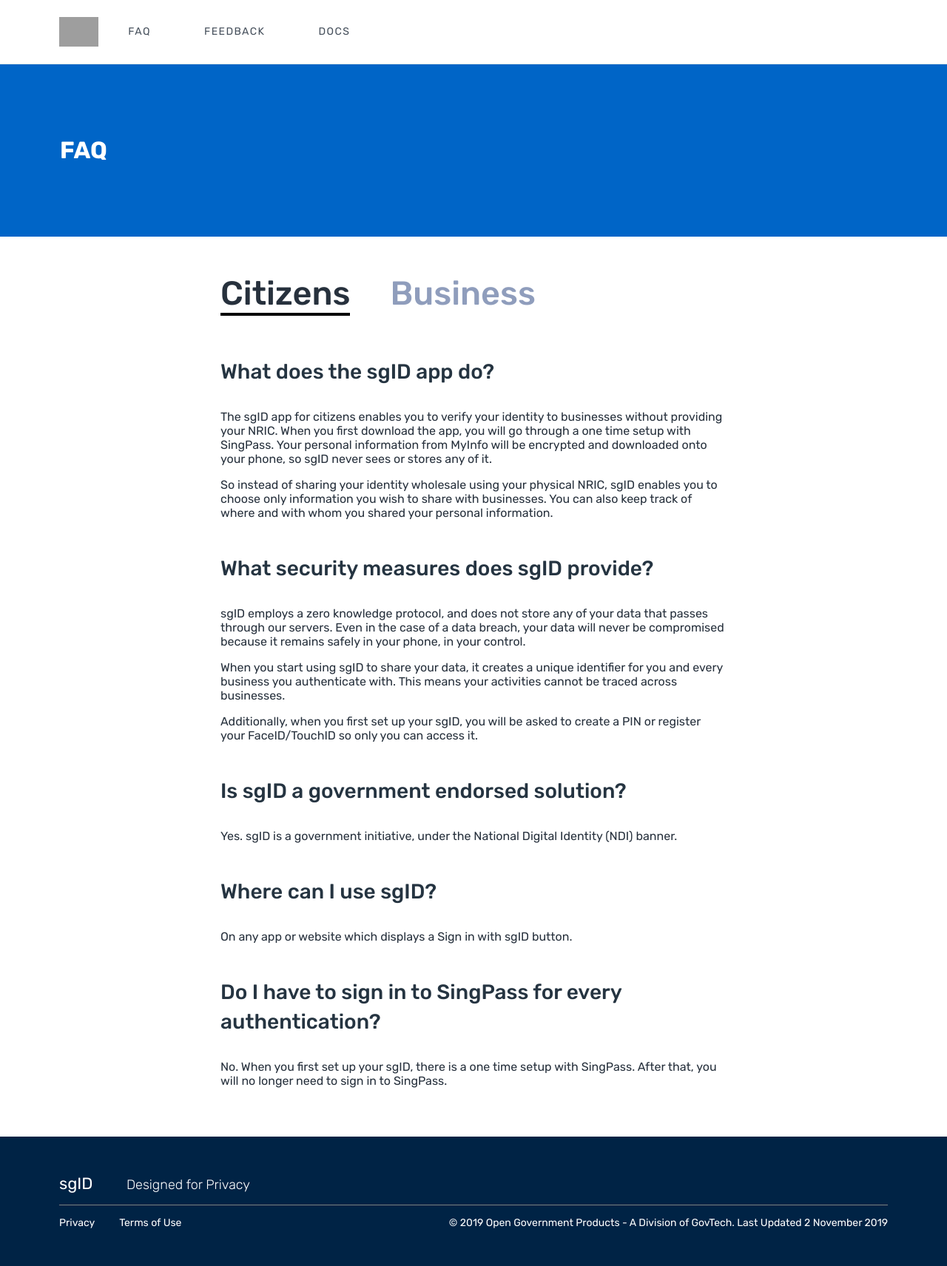
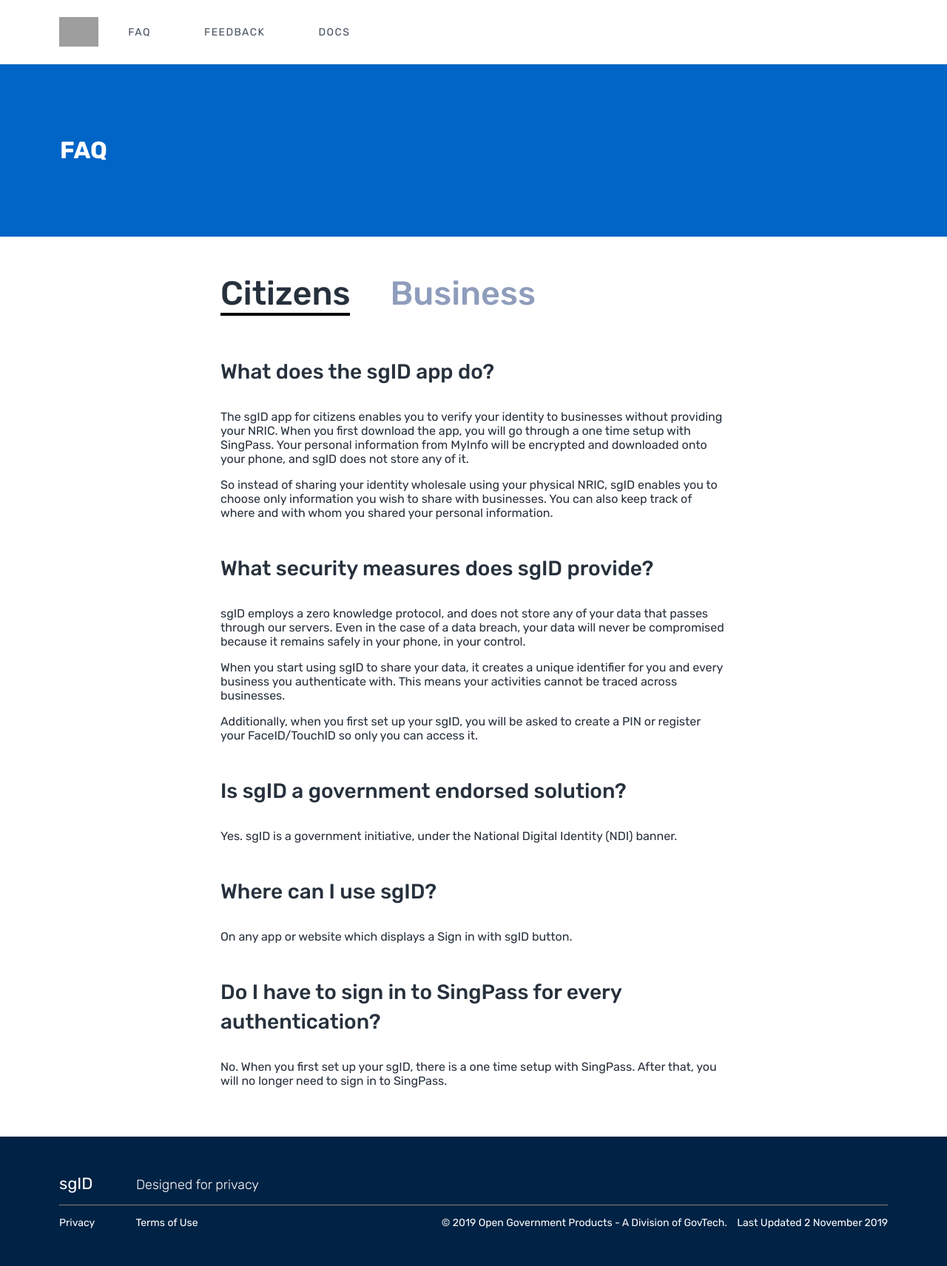
Before and after one commit to opengovsg/sgID-microsite, a Jekyll site: the page built from faq.md, in a window 1280 px wide. Shown: the whole page at 74% size. Built offline with Jekyll 4.4.1, drawn with Linux system fonts in a browser that asks for light colours; grey boxes are pictures that could not be loaded.

Commit message:
More changes

```diff
--- a/_config.yml
+++ b/_config.yml
@@ -2,7 +2,7 @@
 description: >- # this means to ignore newlines until "baseurl:"
   Sign in with sgID
 tagline: >-
-  Designed for Privacy
+  Designed for privacy
 baseurl: "" # the subpath of your site, e.g. /blog
 
 # Build settings
--- a/_includes/footer.html
+++ b/_includes/footer.html
@@ -1,16 +1,17 @@
 <footer class="site-footer h-card">
   <data class="u-url" href="{{ "/" | relative_url }}"></data>
   <div class="footer-description">
-    <span class="footer-heading">{{ site.title | escape }} </span><span
-      class="footer-heading-tagline">{{ site.tagline | escape }}</span>
+    <span class="footer-heading" style="width: 100px">{{ site.title | escape }} </span>
+    <span class="footer-heading-tagline">{{ site.tagline | escape }}</span>
   </div>
   <div class="footer-nav">
     <div class="footer-nav-links">
-      <span><a class="footer-nav-link" href="{{ '/privacy' | relative_url }}">Privacy</a></span>
+      <span><a class="footer-nav-link" style="width: 100px" href="{{ '/privacy' | relative_url }}">Privacy</a></span>
       <span><a class="footer-nav-link" href="{{ '/terms-of-use' | relative_url }}">Terms of Use</a></span>
     </div>
     <div class="footer-nav-description">
-      <span>© 2019 Open Government Products - A Division of GovTech.</span>  <span class="last-updated-text">Last Updated
+      <span>© 2019 Open Government Products - A Division of GovTech.</span>
+      <span class="last-updated-text">Last Updated
         {{ site.time | date: "%-d %B %Y" }}</span>
     </div>
   </div>
--- a/_includes/head.html
+++ b/_includes/head.html
@@ -2,7 +2,7 @@
   <meta charset="utf-8">
   <meta http-equiv="X-UA-Compatible" content="IE=edge">
   {% seo %}
-  <meta name="viewport" content="width=device-width, initial-scale=1">
+  <meta name="viewport" content="width=device-width, initial-scale=1.0">
   <link rel="shortcut icon" type="image/png" href="favicon.png">
   <link rel="stylesheet" href="{{ '/assets/css/custom.css' | relative_url }}">
   <link href="https://fonts.googleapis.com/css?family=Rubik:300,400,500,700,900&display=swap" rel="stylesheet">
--- a/assets/css/custom.css
+++ b/assets/css/custom.css
@@ -31,7 +31,7 @@
 
 .col {
   width: 50%;
-  margin: auto;
+  margin: 0 auto;
 }
 
 .button {
@@ -62,7 +62,7 @@
 .mobile-logo {
   display: none;
   height: 30px;
-  margin-right: 40px;
+  margin-right: 10vw;
 }
 
 .site-nav {
@@ -77,7 +77,7 @@
   padding: 15px 80px;
   border-top: 0px;
   border-bottom: 1px solid #e8e8e8;
-  min-height: 55.95px;
+  min-height: 56px;
   position: relative;
   display: flex;
   align-items: center;
@@ -126,7 +126,7 @@
 }
 
 .intro-container-subtitle {
-  padding: 0 50px;
+  padding: 40px 50px 0;
   font-size: 21px;
   line-height: 1.43;
   text-align: center;
@@ -172,9 +172,9 @@
 }
 
 .video-player {
-  width: 80vw;
+  width: 70vw;
   max-width: 1200px;
-  height: calc(80vw / 853 * 480 + 20px);
+  height: calc(70vw / 853 * 480 + 20px);
   max-height: calc(1200px / 853 * 480 + 20px);
   margin: auto;
   margin-top: 50px;
@@ -185,9 +185,9 @@
 }
 
 .video-player iframe {
-  width: 80vw;
+  width: 70vw;
   max-width: 1200px;
-  height: calc(80vw / 853 * 480);
+  height: calc(70vw / 853 * 480);
   max-height: calc(1200px / 853 * 480);
 }
 
@@ -288,10 +288,11 @@
 }
 
 .how-it-works-left {
-  padding: 200px 0;
+  padding: 200px 3vw;
   display: flex;
   flex-direction: column;
-  align-items: center;
+  max-width: 350px;
+  margin: auto;
 }
 
 .how-it-works-subtitle {
@@ -306,8 +307,6 @@
 .how-it-works-title {
   font-size: 35px;
   font-weight: 500;
-  line-height: 1.23;
-  color: #0065c7;
   padding-bottom: 13px;
   font-family: "Rubik", sans-serif;
 }
@@ -353,7 +352,7 @@
 }
 
 .benefits-citizens-container {
-  padding: 40px 3vw;
+  padding: 100px 3vw 40px;
   text-align: center;
   color: white;
   background: #002345;
@@ -521,10 +520,10 @@
 .footer-heading {
   font-size: 22px;
   color: #ffffff;
+  display: inline-block;
 }
 
 .footer-heading-tagline {
-  padding-left: 40px;
   font-size: 18px;
   font-weight: 200;
 }
@@ -543,8 +542,8 @@
 }
 
 .footer-nav-link {
-  padding-right: 30px;
   color: #ffffff;
+  display: inline-block;
 }
 
 .footer-nav-description {
@@ -587,48 +586,27 @@
   font-size: 28px;
   font-weight: 500;
   line-height: 1.43;
-  color: #253441;
 }
 
 #faq-body-business {
   display: none;
 }
 
-@media screen and (max-width: 767px) {
-  .logo {
-    display: none;
-  }
-  .mobile-logo {
-    display: inline-block;
-  }
-  .site-header {
-    padding: 15px 30px;
-  }
-  .site-nav {
-    display: flex;
-  }
-  .page-link {
-    display: inline-block;
-    font-size: 12px;
-    margin-left: 8px;
-    line-height: 60px !important;
-  }
-  .col {
-    min-width: 100%;
-    flex-grow: 1;
-  }
-
-  .hero-container .row {
-    flex-direction: column;
-  }
-
-  .hero-item {
-    height: auto;
-    padding: 37px 15px;
-  }
+.last-updated-text {
+  margin-left: 10px;
 }
 
 @media screen and (max-width: 1000px) {
+  .video-player {
+    width: 80vw;
+    height: calc(80vw / 853 * 480 + 20px);
+    margin-top: 30px;
+  }
+
+  .video-player iframe {
+    width: 80vw;
+    height: calc(80vw / 853 * 480);
+  }
   .hero-item-title {
     font-size: 25px;
   }
@@ -695,7 +673,7 @@
   }
 
   .benefits-citizens-container {
-    padding: 40px 50px;
+    padding: 100px 50px 40px;
   }
 
   .benefits-citizens-container .row {
@@ -775,3 +753,61 @@
     display: block;
   }
 }
+
+@media screen and (max-width: 767px) {
+  .video-player {
+    width: 90vw;
+    height: calc(90vw / 853 * 480 + 20px);
+    margin-top: 30px;
+  }
+
+  .video-player iframe {
+    width: 90vw;
+    height: calc(90vw / 853 * 480);
+  }
+
+  .intro-container {
+    padding: 30px 0;
+  }
+
+  .intro-container-title {
+    padding: 0 25px;
+    font-size: 50px;
+    font-weight: 500;
+    text-align: center;
+    color: #0065c7;
+  }
+
+  .logo {
+    display: none;
+  }
+  .mobile-logo {
+    display: inline-block;
+  }
+  .site-header {
+    padding: 10px 30px;
+    min-height: auto;
+  }
+  .site-nav {
+    display: flex;
+  }
+  .page-link {
+    display: inline-block;
+    font-size: 12px;
+    margin-left: 8px;
+    line-height: 40px !important;
+  }
+  .col {
+    min-width: 100%;
+    flex-grow: 1;
+  }
+
+  .hero-container .row {
+    flex-direction: column;
+  }
+
+  .hero-item {
+    height: auto;
+    padding: 37px 15px;
+  }
+}
--- a/faq.md
+++ b/faq.md
@@ -12,7 +12,7 @@
 <div class="faq-body-container">
 	<div id="faq-body-citizen">
 		<div class="faq-question">What does the sgID app do?</div>
-		<p>The sgID app for citizens enables you to verify your identity to businesses without providing your NRIC. When you first download the app, you will go through a one time setup with SingPass. Your personal information from MyInfo will be encrypted and downloaded onto your phone, so sgID never sees or stores any of it.</p>
+		<p>The sgID app for citizens enables you to verify your identity to businesses without providing your NRIC. When you first download the app, you will go through a one time setup with SingPass. Your personal information from MyInfo will be encrypted and downloaded onto your phone, and sgID does not store any of it.</p>
 		<p>So instead of sharing your identity wholesale using your physical NRIC, sgID enables you to choose only information you wish to share with businesses. You can also keep track of where and with whom you shared your personal information.</p>
 		<div class="faq-question">What security measures does sgID provide?</div>
 		<p>sgID employs a zero knowledge protocol, and does not store any of your data that passes through our servers. Even in the case of a data breach, your data will never be compromised because it remains safely in your phone, in your control.</p>
```
Also changed, not shown: _layouts/home.html (+4 -5 lines).
